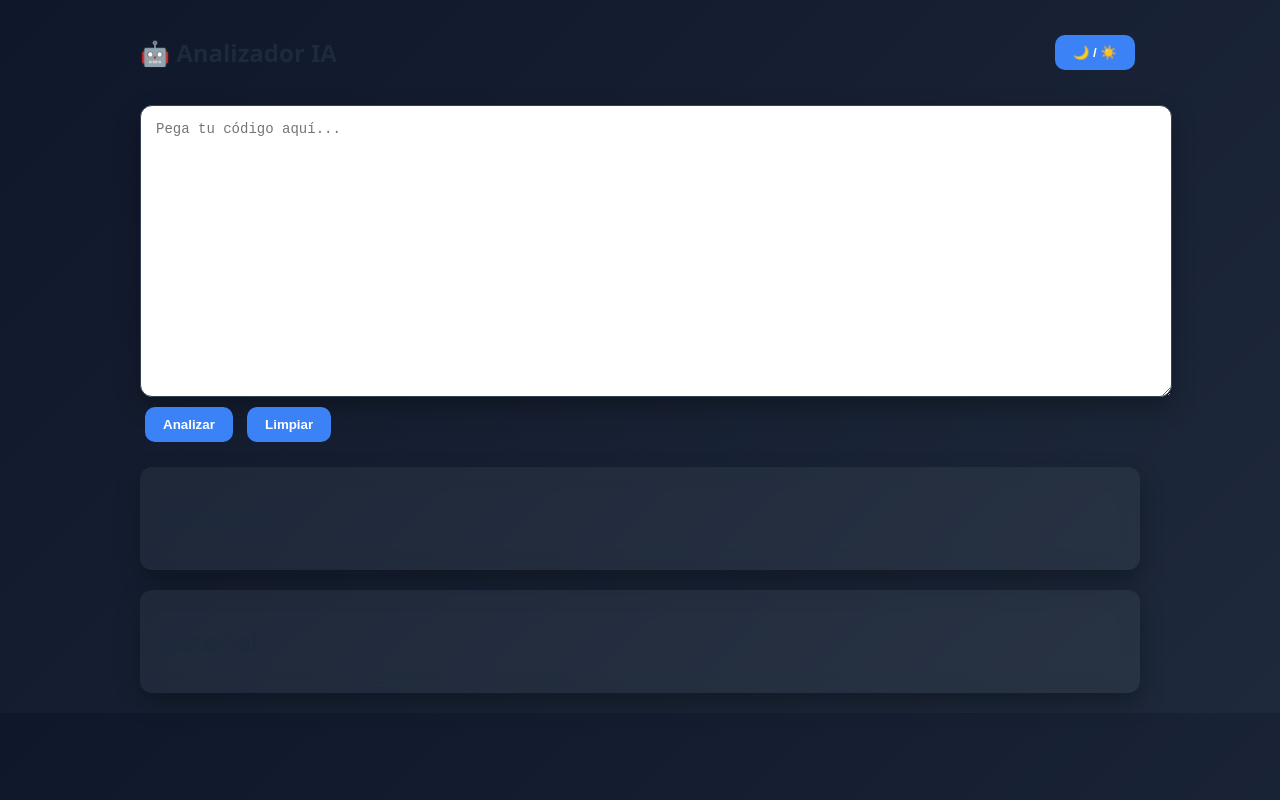
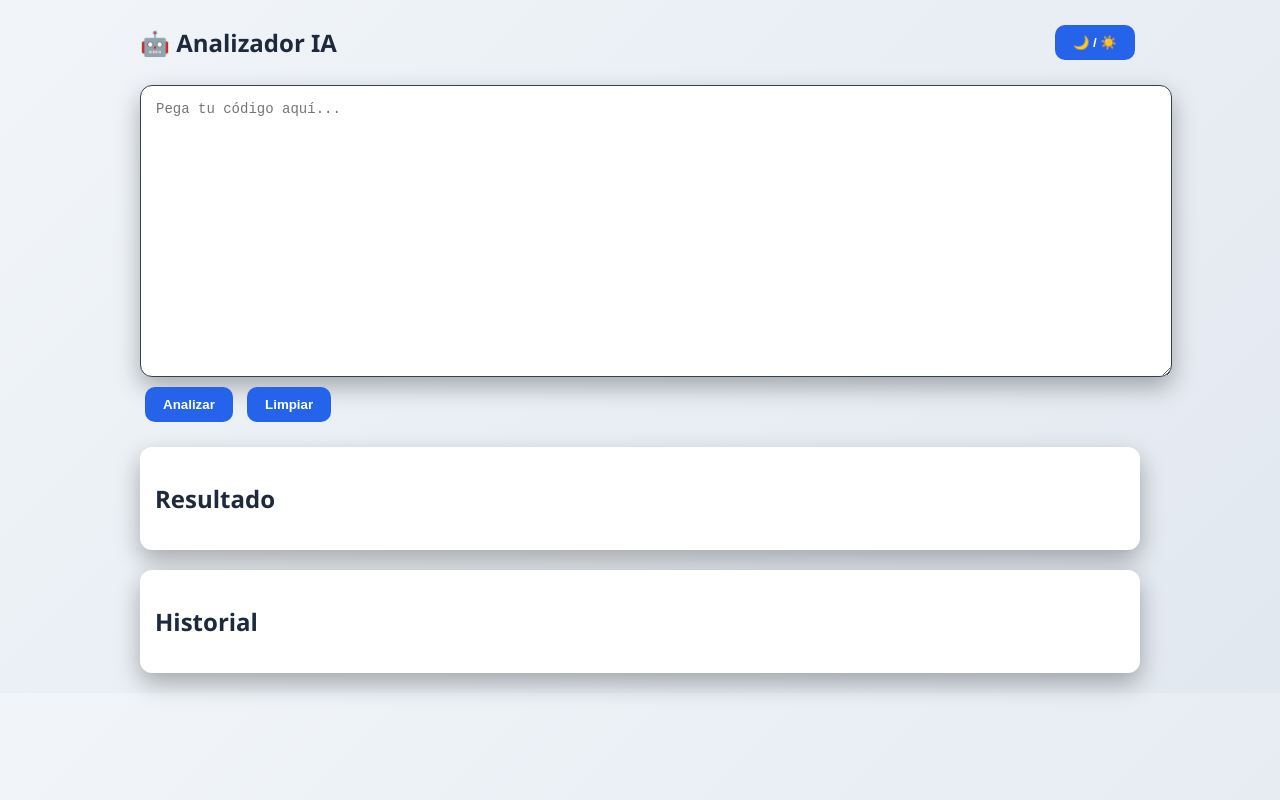
Before and after one commit to davsergamer1/Ingeweb2, a plain HTML site: page frontend/index.html in a window 1280 px wide. Both pictures are taken after a click on the button "🌙 / ☀️". Drawn offline with Linux system fonts and the light colour scheme.

Commit message:
Mejorado2

```diff
--- a/frontend/styles.css
+++ b/frontend/styles.css
@@ -1,26 +1,35 @@
 :root {
-  --bg: #0f172a;
+  /* Colores principales */
+  --bg: linear-gradient(135deg, #0f172a, #1e293b);
   --text: #e2e8f0;
   --box: #1e293b;
   --primary: #3b82f6;
   --accent: #22c55e;
-  --error: #f87171; /* rojo */
-  --mejora: #facc15; /* amarillo */
-  --buena: #4ade80; /* verde */
+  --error: #f87171;
+  --mejora: #facc15;
+  --buena: #4ade80;
+
+  /* Botones hover en claro/oscuro */
+  --button-hover-dark: #2563eb;
+  --button-hover-light: #1e40af;
 }
 
 body.light {
-  --bg: #f1f5f9;
+  --bg: linear-gradient(135deg, #f1f5f9, #e2e8f0);
   --text: #1e293b;
   --box: #ffffff;
+  --primary: #2563eb;
+  --accent: #16a34a;
+  --button-hover-dark: #2563eb;
+  --button-hover-light: #1e40af;
 }
 
 body {
   margin: 0;
   font-family: "Segoe UI", sans-serif;
-  background: linear-gradient(135deg, #0f172a, #1e293b);
+  background: var(--bg);
   color: var(--text);
-  transition: 0.3s;
+  transition: all 0.3s ease;
 }
 
 .container {
@@ -38,6 +47,7 @@ body {
 
 h1 {
   font-size: 24px;
+  margin: 0;
 }
 
 /* Editor */
@@ -52,6 +62,8 @@ h1 {
   font-family: monospace;
   font-size: 14px;
   box-shadow: 0 10px 25px rgba(0,0,0,0.3);
+  transition: all 0.3s ease;
+  resize: vertical;
 }
 
 /* Botones */
@@ -64,28 +76,30 @@ button {
   background: var(--primary);
   color: white;
   font-weight: bold;
-  transition: 0.2s;
+  transition: all 0.2s ease;
 }
 
 button:hover {
   transform: translateY(-2px);
-  background: #2563eb;
+  background: var(--button-hover-dark);
 }
 
 /* Cards */
 .result-box, .history-box {
   margin-top: 20px;
-  background: rgba(255,255,255,0.05);
+  background: var(--box);
   backdrop-filter: blur(10px);
   padding: 15px;
   border-radius: 12px;
   box-shadow: 0 10px 25px rgba(0,0,0,0.3);
+  transition: all 0.3s ease;
 }
 
 /* Resultado */
 #resultado {
   white-space: pre-line;
   line-height: 1.5;
+  transition: all 0.3s ease;
 }
 
 /* Resaltar secciones */
@@ -97,19 +111,21 @@ button:hover {
 #historial {
   list-style: none;
   padding: 0;
+  transition: all 0.3s ease;
 }
 
 #historial li {
-  background: #334155;
+  background: var(--box);
   margin: 6px 0;
   padding: 10px;
   border-radius: 8px;
   cursor: pointer;
-  transition: 0.2s;
+  transition: all 0.2s ease;
 }
 
 #historial li:hover {
   background: var(--primary);
+  color: white;
 }
 
 /* Loading bonito */
@@ -118,6 +134,7 @@ button:hover {
   font-weight: bold;
   color: var(--accent);
   animation: blink 1s infinite;
+  transition: all 0.3s ease;
 }
 
 @keyframes blink {
```
